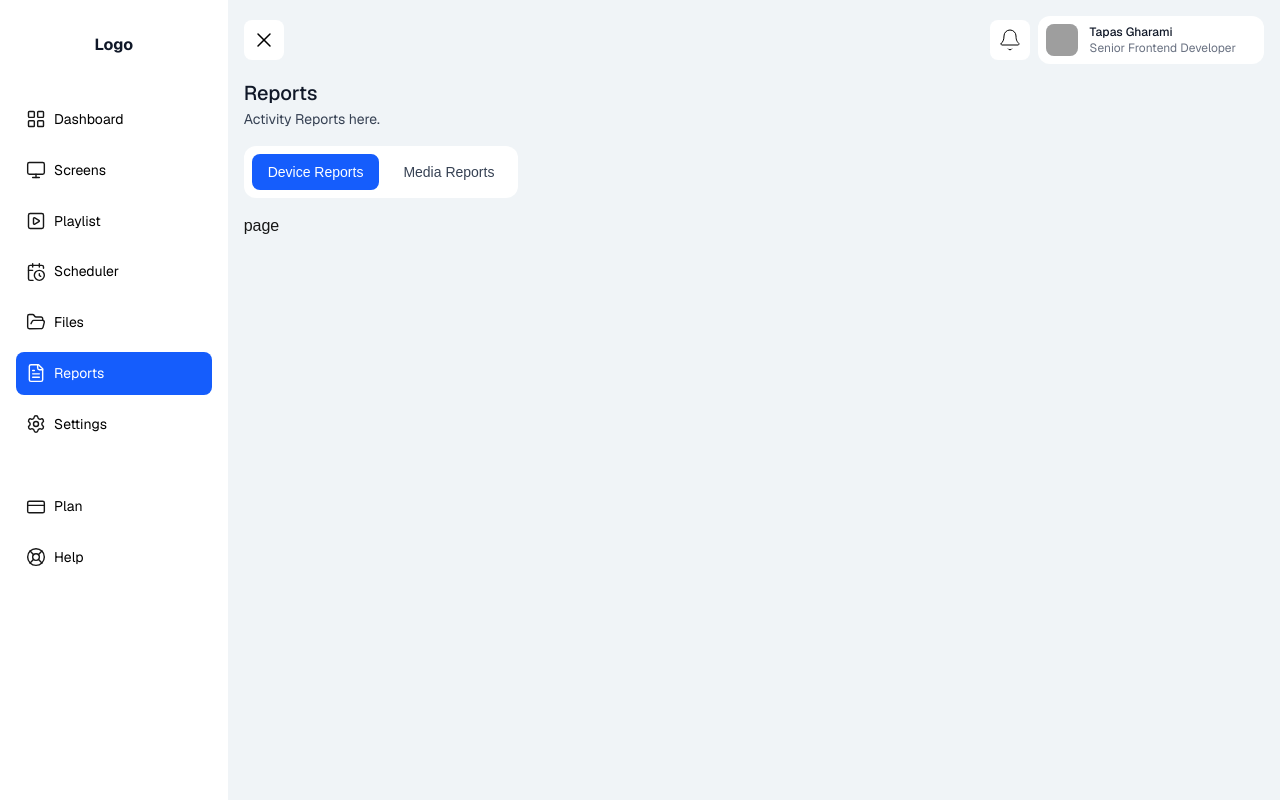
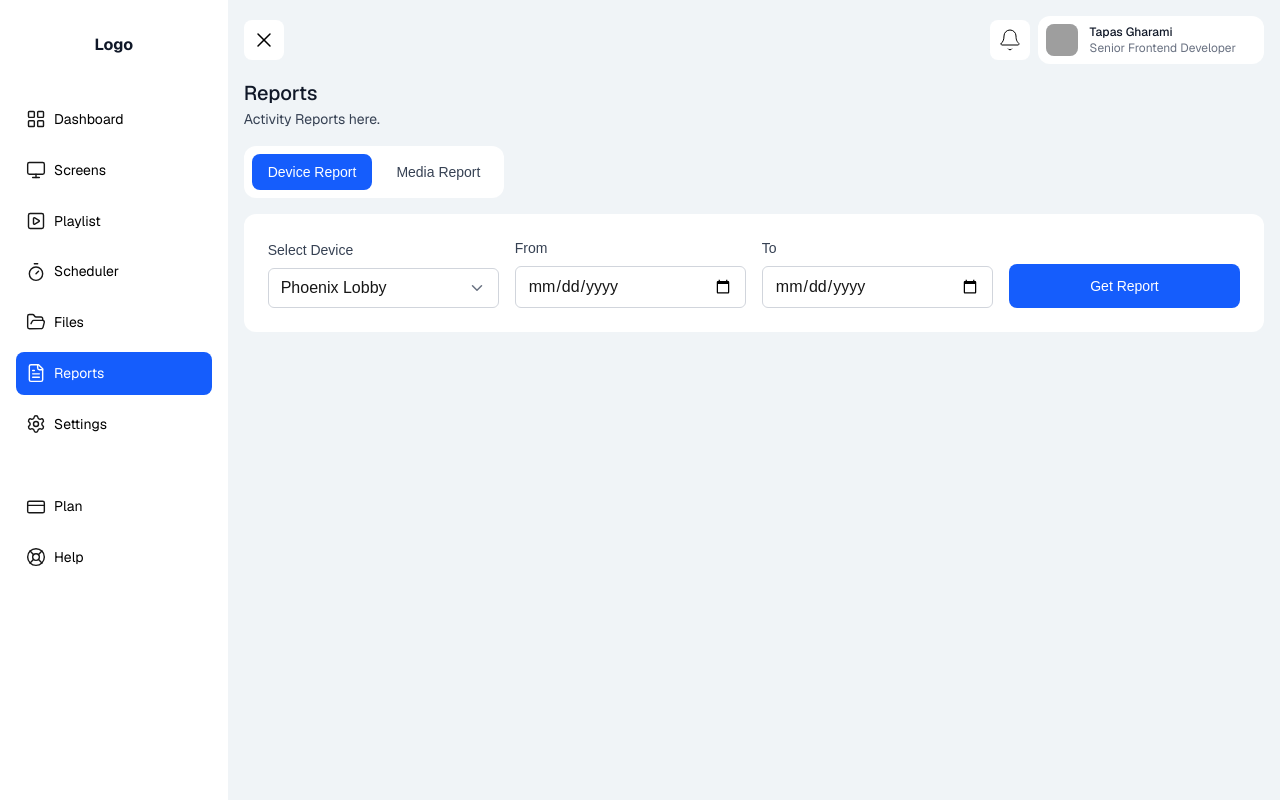
Before and after one commit to Mern-Tapas/signage-v2, a Next.js app: page /user/reports/device in a window 1280 px wide. Built offline with nearby package versions, Linux system fonts and the light colour scheme; grey boxes are pictures that could not be loaded.

Commit message:
update report page

```diff
--- a/app/(user)/user/reports/device/page.tsx
+++ b/app/(user)/user/reports/device/page.tsx
@@ -1,8 +1,10 @@
+import UserDeviceReport from '@/components/ui/pages/UserDeviceReports'
 import React from 'react'
 
 function page() {
   return (
-    <div>page</div>
+    <UserDeviceReport />
+
   )
 }
 
--- a/app/(user)/user/reports/page.tsx
+++ b/app/(user)/user/reports/page.tsx
@@ -1,7 +1,15 @@
-import UserReports from '@/components/ui/pages/UserReports'
+'use client'
+import UserReports from '@/components/ui/pages/UserDeviceReports'
 import React from 'react'
+import { useEffect } from 'react'
+import { useRouter } from 'next/navigation'
 
 function page() {
+
+   const router = useRouter()
+    useEffect(() => {
+      router.push("reports/device")
+    }, [])
   return (
     <UserReports/>
   )
--- a/components/ui/custome/ReportsTabNavigation.tsx
+++ b/components/ui/custome/ReportsTabNavigation.tsx
@@ -7,8 +7,8 @@ function ReportsTab() {
     const pathname = usePathname()
 
     const navItems = [
-        { href: '/user/reports/device', label: 'Device Reports' },
-        { href: '/user/reports/media', label: 'Media Reports' },
+        { href: '/user/reports/device', label: 'Device Report' },
+        { href: '/user/reports/media', label: 'Media Report' },
     ]
 
     const isActive = (path: string) => pathname === path
--- a/components/ui/custome/Select.tsx
+++ b/components/ui/custome/Select.tsx
@@ -46,7 +46,7 @@ export const Select: React.FC<SelectProps> = ({
   );
 
   return (
-    <div className="flex flex-col w-full gap-1">
+    <div className="flex flex-col w-full gap-2">
       {/* Label */}
       {label && (
         <label className="text-sm font-medium text-gray-700 dark:text-gray-200">
--- a/components/ui/custome/Sidebar.tsx
+++ b/components/ui/custome/Sidebar.tsx
@@ -2,7 +2,7 @@
 import React from "react";
 import Container from "@/components/layout/Container";
 import { Typography } from "@/components/typography/typography";
-import { CalendarClock, CreditCard, FileText, FolderOpen, LayoutGrid, LifeBuoy, Monitor, PlaySquare, Settings } from "lucide-react";
+import { CalendarClock, CreditCard, FileText, FolderOpen, LayoutGrid, LifeBuoy, Monitor, PlaySquare, Settings, Timer } from "lucide-react";
 import Link from "next/link";
 import { usePathname } from "next/navigation";
 
@@ -19,7 +19,7 @@ export default function Sidebar({ isOpen }: SidebarProps) {
         { href: '/user/dashboard', label: 'Dashboard', icon: LayoutGrid },
         { href: '/user/screens', label: 'Screens', icon: Monitor },
         { href: '/user/playlists', label: 'Playlist', icon: PlaySquare },
-        { href: '/user/scheduler', label: 'Scheduler', icon: CalendarClock },
+        { href: '/user/scheduler', label: 'Scheduler', icon: Timer },
         { href: '/user/files', label: 'Files', icon: FolderOpen },
         { href: '/user/reports', label: 'Reports', icon: FileText },
         { href: '/user/settings', label: 'Settings', icon: Settings },
--- /dev/null
+++ b/components/ui/pages/UserDeviceReports.tsx
@@ -0,0 +1,54 @@
+'use client'
+import React from 'react'
+import Container from '@/components/layout/Container'
+import { Select } from '../custome/Select'
+import { Input } from '../custome/Input'
+import { Button } from '../custome/Button'
+
+function UserDeviceReport() {
+
+    return (
+        <Container className='grid gap-4 self-start grid-cols-1'>
+
+
+
+            <Container variant='primary' padding='lg' className='grid md:grid-cols-3 xl:grid-cols-4 gap-4 self-start items-end' radius='xl'>
+                <Select
+                    label="Select Device"
+                    size="md"
+                    options={[
+                        { label: "Hotel Anjushri Lobby", value: "Hotel_Anjushri_Lobby" },
+                        { label: "Phoenix Lobby", value: "Phoenix_Lobby" },
+
+                    ]}
+                    value={'Phoenix_Lobby'}
+                    onChange={() => { }}
+                />
+
+                <Input
+                    label="From"
+                    variant="default"
+                    placeholder="Email address"
+                    type='date'
+                />
+                <Input
+                    label="To"
+                    variant="default"
+                    placeholder="Email address"
+                    type='date'
+
+                />
+                <Button variant='primary' size='md' className='py-3 rounded-lg' >Get Report</Button>
+
+
+            </Container>
+
+
+
+
+        </Container>
+
+    )
+}
+
+export default UserDeviceReport
--- a/components/ui/pages/UserReports.tsx
+++ /dev/null
@@ -1,37 +0,0 @@
-'use client'
-import React from 'react'
-import Container from '@/components/layout/Container'
-import { Select } from '../custome/Select'
-
-function UserReports() {
-
-    return (
-        <Container className='grid gap-4 self-start grid-cols-1'>
-
-
-
-            <Container variant='primary' padding='lg' className='grid grid-cols-4 gap-4 self-start' radius='xl'>
-                <Select
-                    label="Country"
-                    helperText="Choose your country"
-                    size="md"
-                    options={[
-                        { label: "Male", value: "male" },
-                        { label: "Female", value: "female" },
-                    ]}
-                    value={'male'}
-                    onChange={() => { }}
-                />
-
-
-            </Container>
-
-
-
-
-        </Container>
-
-    )
-}
-
-export default UserReports
```
